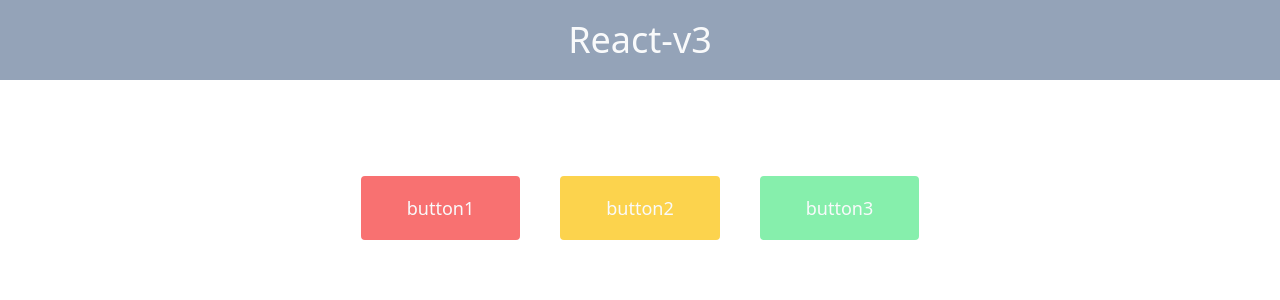
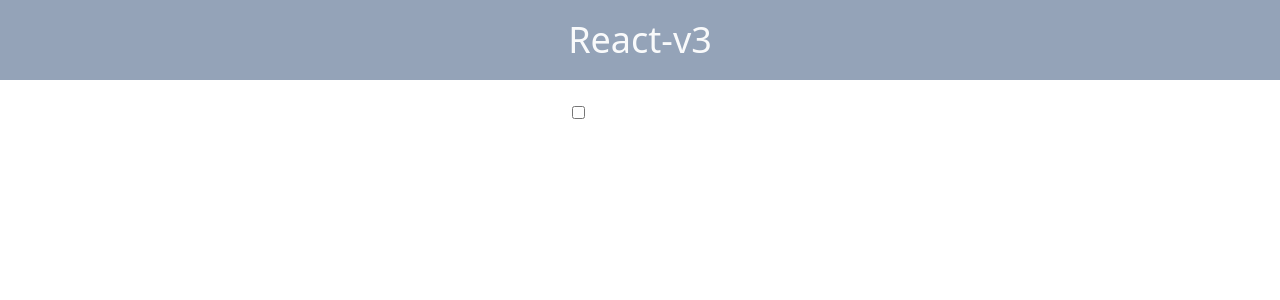
Before and after one commit to pj100-team/react-v3, a React (Create React App) app: page / in a window 1280 px wide. Shown: the top 300 px of the page. Built offline with nearby package versions, Linux system fonts and the light colour scheme.

Commit message:
practice2 課題提出

```diff
--- a/src/App.tsx
+++ b/src/App.tsx
@@ -1,6 +1,6 @@
 import React from 'react';
 import './App.css';
-import Practice1 from './components/practice1';
+import Practice2 from './components/practice2';
 
 function App() {
 	return (
@@ -8,7 +8,7 @@ function App() {
 			<header className="bg-[#94A3B8] text-center p-[20px] text-4xl text-[#F9FAFB]">
 				React-v3
 			</header>
-			<Practice1 />
+			<Practice2 />
 		</div>
 	);
 }
--- a/src/components/button.tsx
+++ /dev/null
@@ -1,26 +0,0 @@
-import React from 'react';
-
-interface ButtonProps {
-  label: string;
-  backgroundColor: string;
-  textColor: string;
-  className?: string;
-}
-
-const Button: React.FC<ButtonProps> = ({ label, backgroundColor, textColor, className = "" }) => {
-  const handleClick = () => {
-    console.log(label);
-  };
-
-  return (
-    <button
-      className={`p-2 rounded border-2 ${className}`}
-      style={{ backgroundColor, color: textColor, borderColor: backgroundColor }}
-      onClick={handleClick}
-    >
-      {label}
-    </button>
-  );
-};
-
-export default Button;
--- /dev/null
+++ b/src/components/input.tsx
@@ -0,0 +1,11 @@
+interface InputProps {
+  type: string;
+  onChange: (e: React.ChangeEvent<HTMLInputElement>) => void;
+  className?: string;
+}
+
+const Input: React.FC<InputProps> = ({ type, onChange, className }) => {
+  return <input type={type} onChange={onChange} className={className} />;
+};
+
+export default Input;
--- a/src/components/practice1.tsx
+++ /dev/null
@@ -1,31 +0,0 @@
-import React from 'react';
-import Button from './button';
-
-const Practice1: React.FC = () => {
-  return (
-    <div className="text-center rounded-2xl mx-auto mt-24">
-      <div className="flex justify-center mt-5 gap-10">
-        <Button
-          label="button1"
-          backgroundColor="#f87171"
-          textColor="#f9fafb"
-          className="px-11 py-4 text-lg"
-        />
-        <Button
-          label="button2"
-          backgroundColor="#fcd34d"
-          textColor="#f9fafb"
-          className="px-11 py-4 text-lg"
-        />
-        <Button
-          label="button3"
-          backgroundColor="#86efac"
-          textColor="#f9fafb"
-          className="px-11 py-4 text-lg"
-        />
-      </div>
-    </div>
-  );
-};
-
-export default Practice1;
--- /dev/null
+++ b/src/components/practice2.tsx
@@ -0,0 +1,23 @@
+import React, { useState } from 'react';
+import Input from './input';
+
+const Practice2: React.FC = () => {
+  const [isChecked, setIsChecked] = useState(false);
+
+  return (
+    <div className="flex items-start justify-center h-screen p-5">
+      <div className="flex items-center">
+        <Input
+          type="checkbox"
+          onChange={(e) => setIsChecked(e.target.checked)}
+          className="mr-2 -ml-5"
+        />
+        <span className={`ml-2 ${!isChecked ? 'invisible' : ''}`}>
+          Hello World
+        </span>
+      </div>
+    </div>
+  );
+};
+
+export default Practice2;
--- a/tailwind.config.js
+++ b/tailwind.config.js
@@ -1,8 +1,10 @@
 /** @type {import('tailwindcss').Config} */
 module.exports = {
-	content: ["./src/**/*.{ts,tsx}"],
-	theme: {
-		extend: {},
-	},
-	plugins: [],
-};
+  content: [
+    "./src/**/*.{js,jsx,ts,tsx}", // どのファイルを監視するか
+  ],
+  theme: {
+    extend: {},
+  },
+  plugins: [],
+}
```
Also changed, not shown: package.json (+14 -26 lines), postcss.config.js (+5 -5 lines), src/index.tsx (+6 -5 lines), 1 other file (tests, documents, lock files or other folders).
